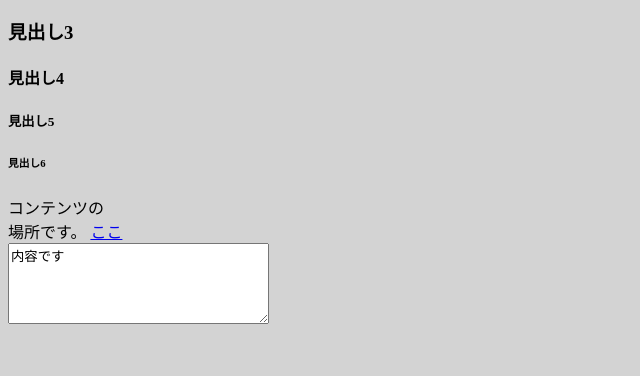
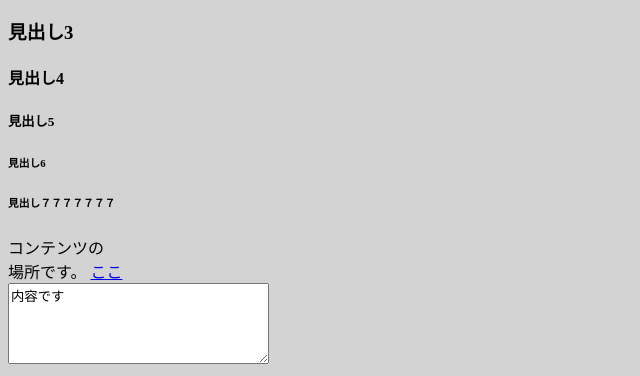
Before and after one commit to inagahi/inagahi.github.io, a plain HTML site: page index.html in a window 1280 px wide. Shown: the part 683-1059 px from the top of the page, without its empty margins (0-640 px from the left). Before the commit the page ends 1019 px from the top, so only its background shows below. Drawn offline with Linux system fonts and the light colour scheme.

Commit message:
Update index.html

```diff
--- a/index.html
+++ b/index.html
@@ -43,6 +43,7 @@ and open the template in the editor.
         <h4>見出し4</h4>
         <h5>見出し5</h5>
         <h6>見出し6</h6>
+<h6>見出し７７７７７７７</h6>
         	コンテンツの<br>
         場所です。
         <a href="http://maps.apple.com/?q=東京都港区芝公園４丁目２－８">ここ</a>
```
